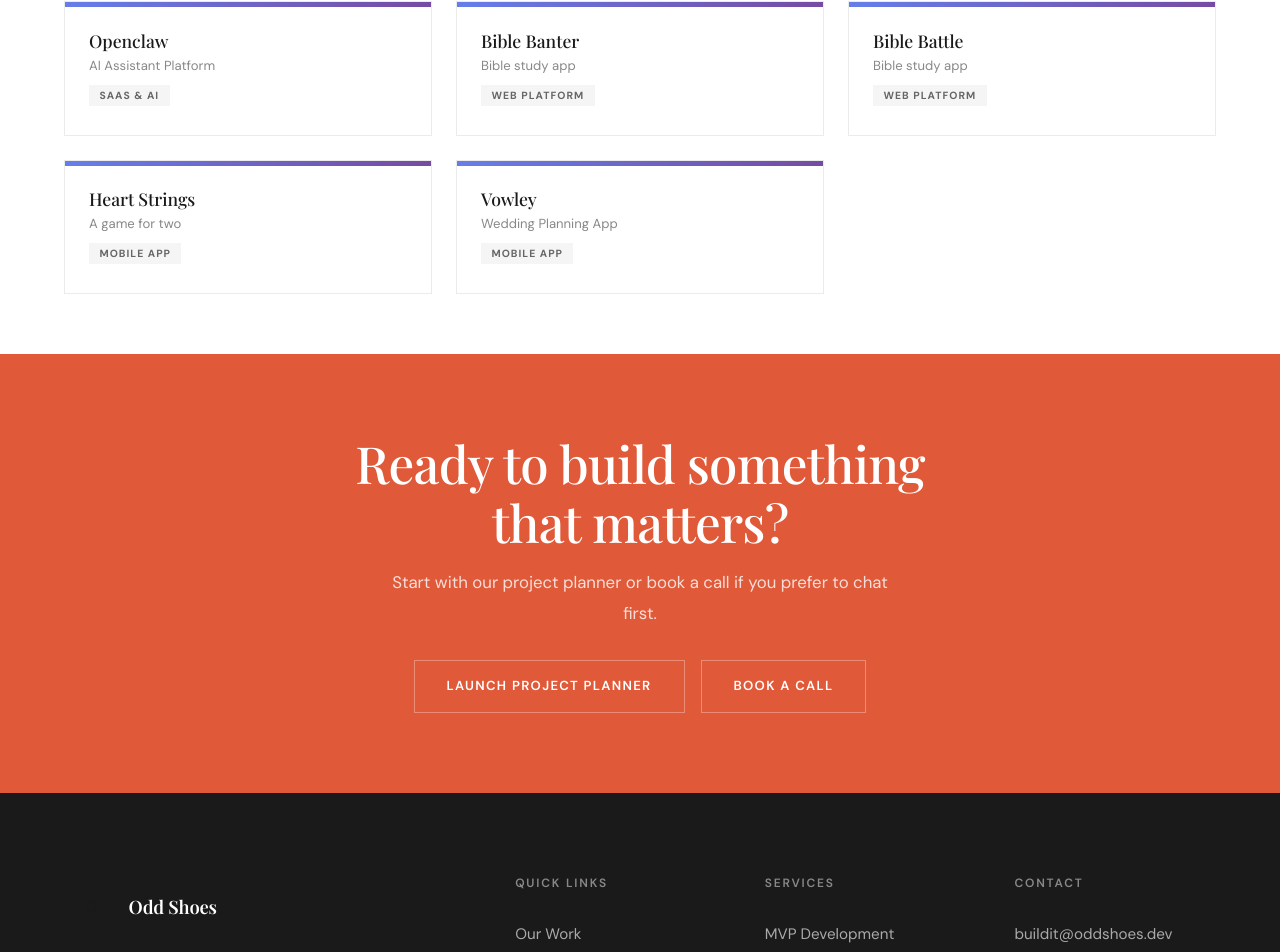
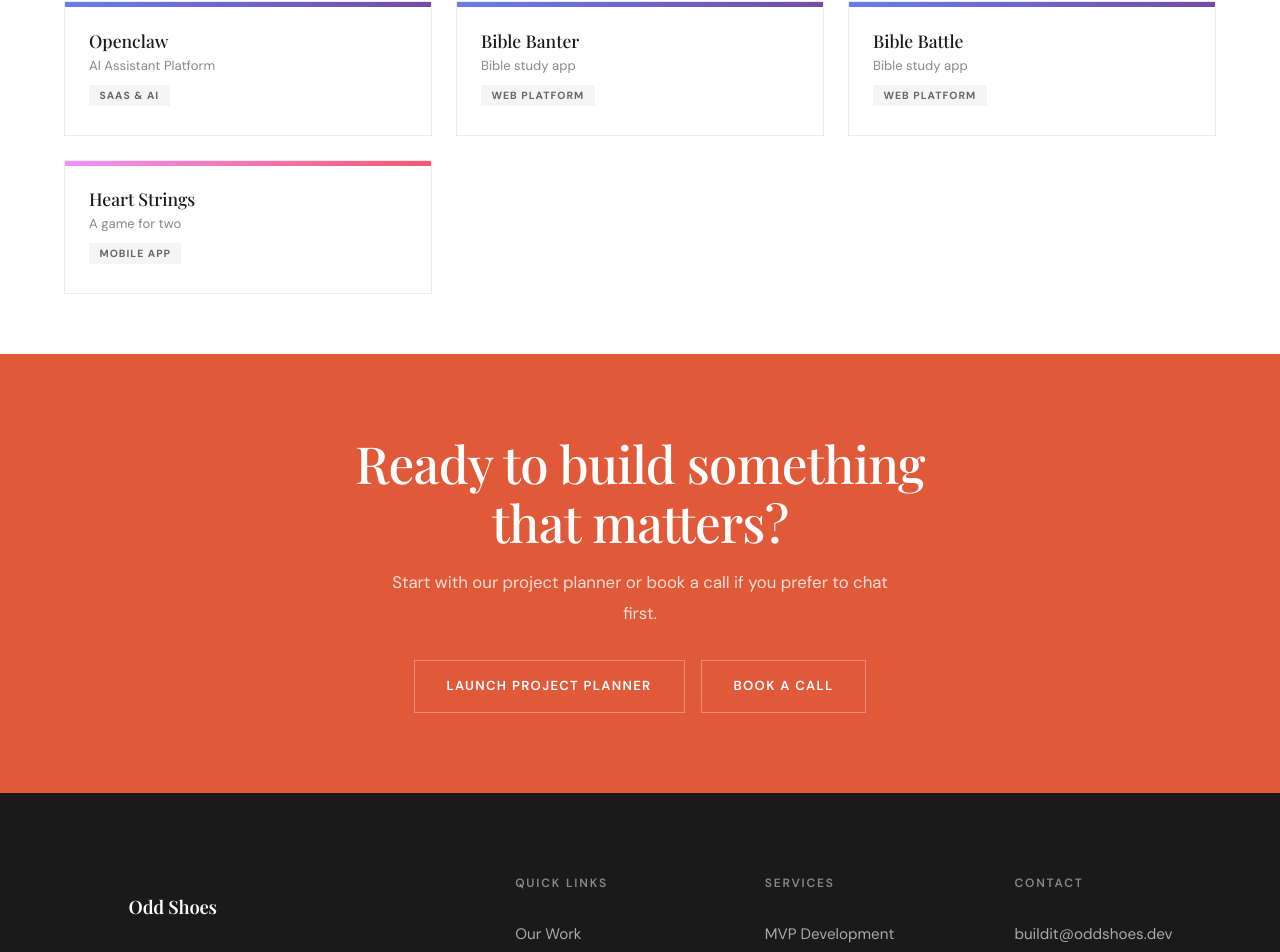
Before and after one commit to Odd-Shoes-Dev/oddshoes, a Next.js app: page /work in a window 1280 px wide. Shown: the part 1320-2272 px from the top of the page. Built offline with nearby package versions, Linux system fonts and the light colour scheme; a web font is replaced by a local one.

Commit message:
fix: commented out vowley, till url is set

```diff
--- a/app/work/projectsData.ts
+++ b/app/work/projectsData.ts
@@ -540,56 +540,54 @@ export const projects: Project[] = [
     ]
   },
    {
-    id: '14',
+    id: '20',
     slug: 'heart-strings',
     name: 'Heart Strings',
     tag: 'A game for two',
     category: 'mobile',
     url: 'https://heartstrings.oddshoesdev.xyz',
-    gradient: 'linear-gradient(135deg, #667eea 0%, #764ba2 100%)',
-    subtitle: 'A game for two',
-    logoPath: '/images/openclawbot/logo.png',
+    gradient: 'linear-gradient(135deg, #f093fb 0%, #f5576c 100%)',
+    subtitle: 'Faith-based conversation game for Christian couples',
+    logoPath: '/images/heartstrings/1.png',
     logoStyle: 'light',
-    logoText: 'Openclaw',
-    logoBackgroundColor: '#000000',
-    screenshotCount: 1,
-    imageFolder: 'openclaw',
+    logoText: 'Heart Strings',
+    logoBackgroundColor: '#764ba2',
+    screenshotCount: 2,
+    imageFolder: 'heartstrings',
     overview: 'HeartStrings is designed for Christian couples who want to go beneath the surface, grow in faith together, and build a love that lasts.',
     challenge: 'Many Christian couples want to deepen their relationship through faith-based conversations, but struggle to find meaningful questions and activities that align with their values. Existing dating apps focus on superficial connections, while Bible study apps are often solitary or lack interactive elements for couples.',
-    solution: 'We built a mobile app that uses AI to scan receipts, extract details, and categorize expenses automatically, with cloud backup and export features.',
-    techStack: ['React Native', 'Python', 'OpenAI API', 'Telegram Bot API', 'Discord API', 'WhatsApp API'],
+    solution: 'We built an interactive mobile game that sparks meaningful, faith-centered conversations between couples through daily prompts, scripture-based questions, and fun challenges designed to strengthen both their relationship and their walk with God.',
+    techStack: ['React Native', 'Python', 'Firebase'],
     features: [
       'Daily faith-based conversation prompts',
     ]
    },
-   {
-    id: '15',
-    slug: 'vowley',
-    name: 'Vowley',
-    tag: 'Wedding Planning App',
-    category: 'mobile',
-    url: 'https://vowley.app',
-    gradient: 'linear-gradient(135deg, #667eea 0%, #764ba2 100%)',
-    subtitle: 'Deploy AI assistants to any channel in seconds',
-    logoPath: '/images/openclawbot/logo.png',
-    logoStyle: 'light',
-    logoText: 'Openclaw',
-    logoBackgroundColor: '#000000',
-    screenshotCount: 1,
-    imageFolder: 'openclaw',
-    overview: 'Open-Clawbot is an AI assistant deployment platform that allows businesses to quickly deploy conversational AI bots across multiple messaging channels including Telegram, Discord, and WhatsApp.',
-    challenge: 'Businesses struggle to deploy and manage AI assistants across multiple messaging platforms, requiring separate integrations and technical expertise for each channel.',
-    solution: 'We built a unified platform that enables one-click deployment of AI assistants to multiple messaging channels, with seamless integration and centralized management.',
-    techStack: ['Next.js', 'Python', 'OpenAI API', 'Telegram Bot API', 'Discord API', 'WhatsApp API'],
-    features: [
-      'Deploy AI assistants in seconds',
-      'Multi-channel support (Telegram, Discord, WhatsApp)',
-      'Google authentication for easy onboarding',
-      'Centralized bot management dashboard',
-      'Automated message handling',
-      'Scalable cloud infrastructure'
-    ]
-   }
+   // {
+   //   id: '21',
+   //   slug: 'vowley',
+   //   name: 'Vowley',
+   //   tag: 'Wedding Planning App',
+   //   category: 'mobile',
+   //   url: 'https://vowley.app',
+   //   gradient: 'linear-gradient(135deg, #fbc2eb 0%, #a6c1ee 100%)',
+   //   subtitle: 'Plan your perfect wedding, stress-free',
+   //   logoPath: '/images/heartstrings/1.png',
+   //   logoStyle: 'light',
+   //   logoText: 'Vowley',
+   //   logoBackgroundColor: '#a6c1ee',
+   //   screenshotCount: 0,
+   //   overview: 'Vowley takes the chaos out of wedding planning. From guest lists to vendor coordination, budgets to timelines — everything in one place so couples can focus on what matters most.',
+   //   challenge: 'Planning a wedding is overwhelming. Couples juggle spreadsheets, WhatsApp groups, scattered vendor contacts, and endless to-do lists — often leading to stress, overspending, and missed details.',
+   //   solution: 'We built an all-in-one wedding planning app that organizes every detail — guest management, vendor coordination, budget tracking, and timeline planning — so couples can enjoy the journey, not just survive it.',
+   //   techStack: ['React Native', 'Node.js', 'PostgreSQL', 'Firebase'],
+   //   features: [
+   //     'Guest list and RSVP management',
+   //     'Vendor discovery and coordination',
+   //     'Budget tracking and alerts',
+   //     'Wedding day timeline planner',
+   //     'Shared access for couples and planners',
+   //   ]
+   // }
 ];
 
 export function getProjectBySlug(slug: string): Project | undefined {
```
Also changed, not shown: public/images/heartstrings/1.png (added), public/images/heartstrings/2.png (added).
